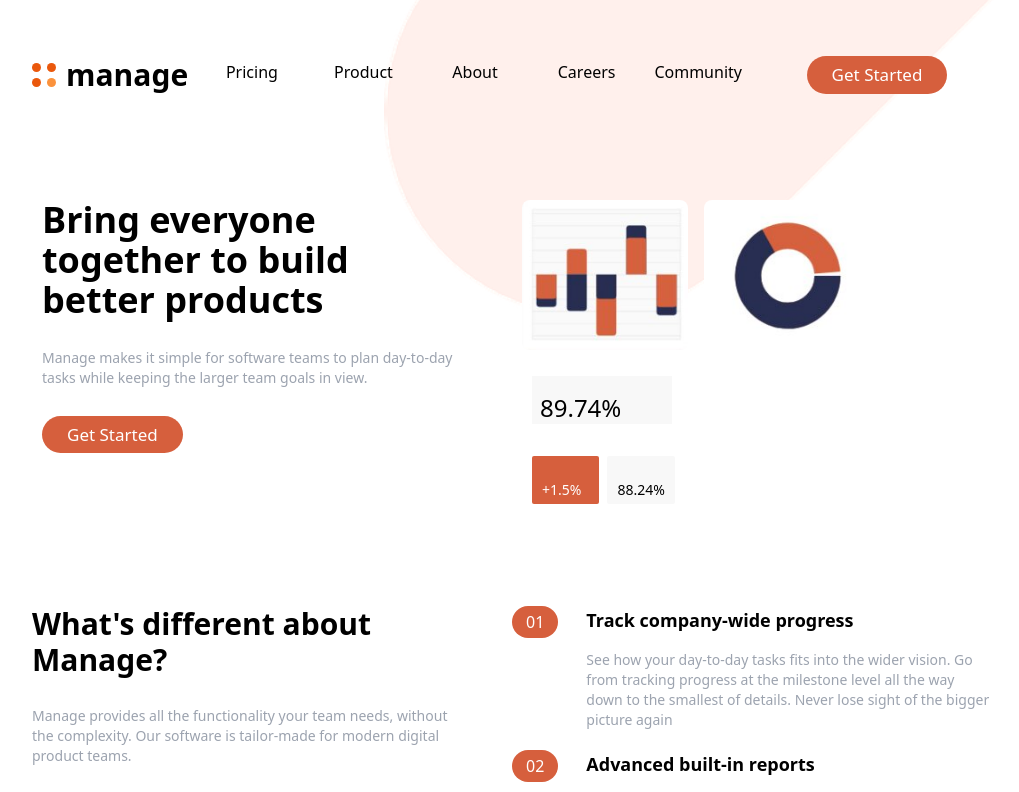
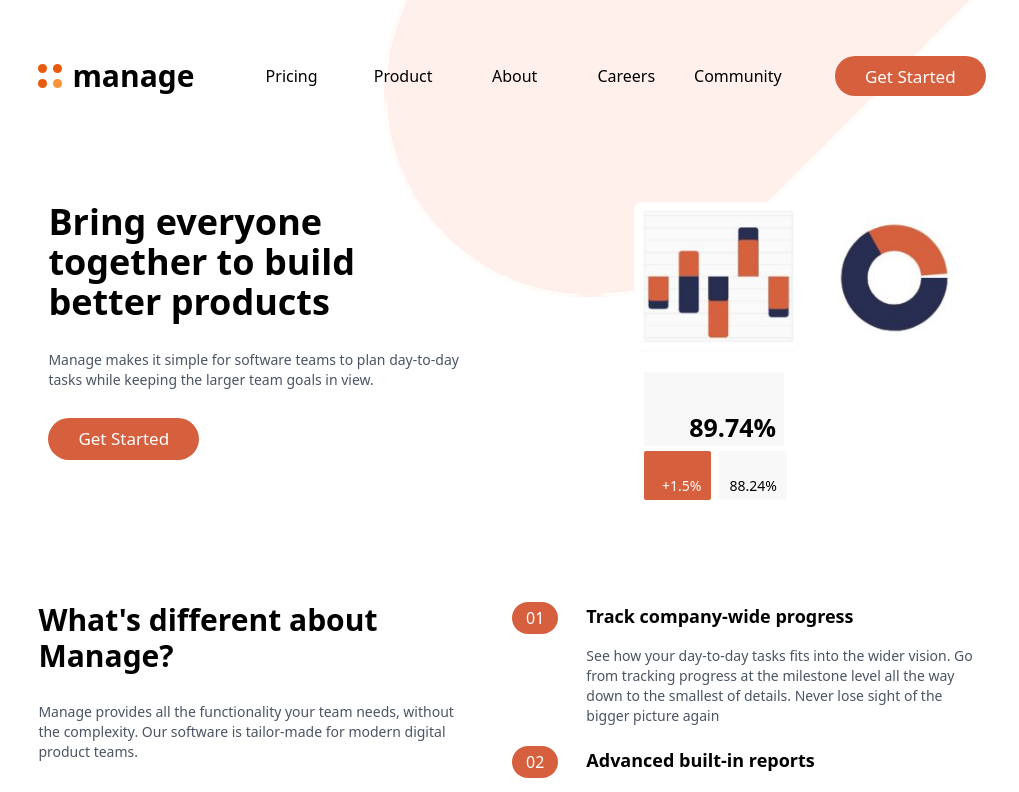
Before and after one commit to goodydev44/Design_Layout-Recreate, a React (Vite) app: page / in a window 1280 px wide. Shown: the top 792 px of the page, without its empty margins (128-1147 px from the left). Built offline with nearby package versions, Linux system fonts and the light colour scheme.

Commit message:
UI-config

```diff
--- a/src/components/Header.tsx
+++ b/src/components/Header.tsx
@@ -4,7 +4,7 @@ import Logo from "./Logo";
 const Header: React.FC = () => {
   return (
     <header className="contain-style1 flex mobile:flex-col mobile:justify-center
-            md:flex-row md:justify-between gap-2">
+            md:flex-row md:justify-between gap-2 md:items-center">
       <div className="manageLogo">
         <Logo />
         <h3 className="manage text-3xl font-bold">manage</h3>
@@ -18,7 +18,7 @@ const Header: React.FC = () => {
           <li className="list-styles1">Community</li>
         </ul>
       </nav>
-      <button className="bt-style1 max-h-10 xs:min-w-60 md:min-w-0 mx-auto">
+      <button className="bt-style1 max-h-10 xs:min-w-60 md:min-w-0 mobile:mx-auto md:mx-0">
         Get Started
       </button>
     </header>
--- a/src/components/Section1.tsx
+++ b/src/components/Section1.tsx
@@ -19,16 +19,16 @@ const Section1: React.FC = () => {
         </button>
       </div>
 
-      <div className='p-2.5 sm:min-w-[50%]'>
-        <div className='inline-grid grid-cols-2 gap-4'>
+      <div className='p-2.5 sm:min-w-[50%] sm:text-right'>
+        <div className='inline-grid grid-cols-2 gap-2.5'>
           <img src={Img1} className='Img-style-1' />
           <img src={Img2} className='Img-style-1' />
-          <div className='relative gap-3 h-[150px] w-[165px] bg-[#ffffff] mxx-[50%] p-2.5
-                          rounded-lg'>
-            <h3 className='absolute pt-4 text-2xl w-[140px] px-2 bg-[#f8f8f8]'>89.74%</h3>
+          <div className='relative gap-3 h-[150px] w-[165px] bg-[#ffffff] p-2.5
+                rounded-lg'>
+            <h3 className='absolute pt-[2.30rem] text-[25px] font-bold w-[140px] px-2 bg-[#f8f8f8]'>89.74%</h3>
             <div className='absolute grid grid-cols-2 mt-9 gap-2 bottom-3 '>
-              <div className='pt-6 pb-1 px-2.5 rounded-sm text-sm bg-customOrange text-white'>+1.5%</div>
-              <div className='pt-6 pb-1 px-2.5 rounded-sm text-sm bg-[#f8f8f8]'>88.24%</div>
+              <div className='pt-[25px] pb-1 px-2.5 rounded-sm text-sm bg-customOrange text-white'>+1.5%</div>
+              <div className='pt-[25px] pb-1 px-2.5 rounded-sm text-sm bg-[#f8f8f8]'>88.24%</div>
             </div>
           </div>
         </div>
--- a/src/index.css
+++ b/src/index.css
@@ -11,13 +11,13 @@
     lg:bg-[right_-21%] xl:bg-[right_-40%] 2xl:bg-[right_-60%] min-h-[100vh]
   }
   .contain-style1 {
-    @apply mobile:px-[9px] xs:px-[17px] md:px-10 lg:px-[80px] xl:px-40;
+    @apply mobile:px-[2%] xs:px-[2%] md:px-[4%] md3:px-[4%] lg:px-[9%] xl:px-[13%] 2xl:px-[18%];
   }
   .list-styles1 {
     @apply px-3 py-1 cursor-pointer rounded-full hover:bg-gray-300 transition duration-[200ms] text-center;
   }
   .Img-style-1 {
-    @apply h-[150px] rounded-lg;
+    @apply h-[150px] rounded-lg bg-[#1e13b8];
   }
   .num-style1 {
     @apply bg-customOrange rounded-full inline px-3.5 py-1 max-h-8 text-white mr-7;
@@ -26,10 +26,10 @@
     @apply text-lg font-bold;
   }
   .prg-style1 {
-    @apply text-sm text-gray-400 mt-4;
+    @apply text-sm text-gray-600 mt-4;
   }
   .bt-style1, .bt-style2 {
-    @apply px-[25px] py-1.5 rounded-full text-[17px] transition duration-200
+    @apply px-[30px] py-2 rounded-full text-[17px] transition duration-200
   }
   .bt-style1 {
     @apply bg-customOrange hover:bg-[#c83c16] text-white;
--- a/tailwind.config.js
+++ b/tailwind.config.js
@@ -12,6 +12,7 @@ export default {
         sm2: "770px",
         md2: '840px',
         md3: "950px",
+        lg: "1075px",
         xl: "1200px",
       "2xl": "1400px",
       },
```
